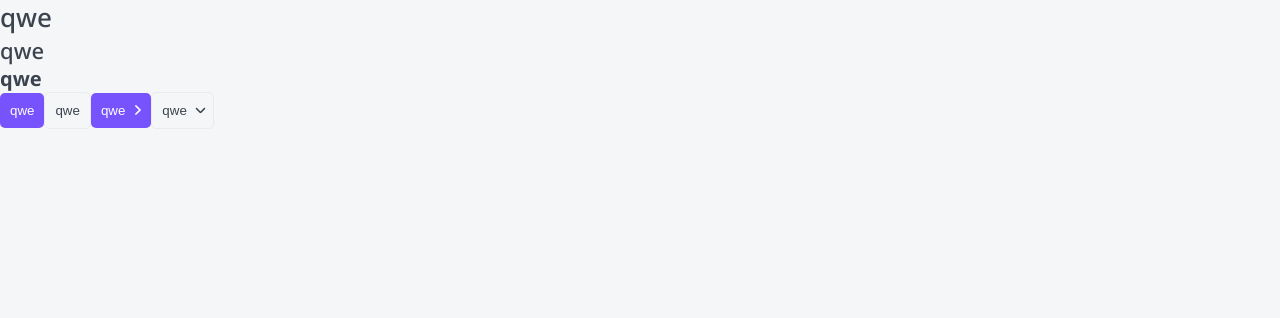
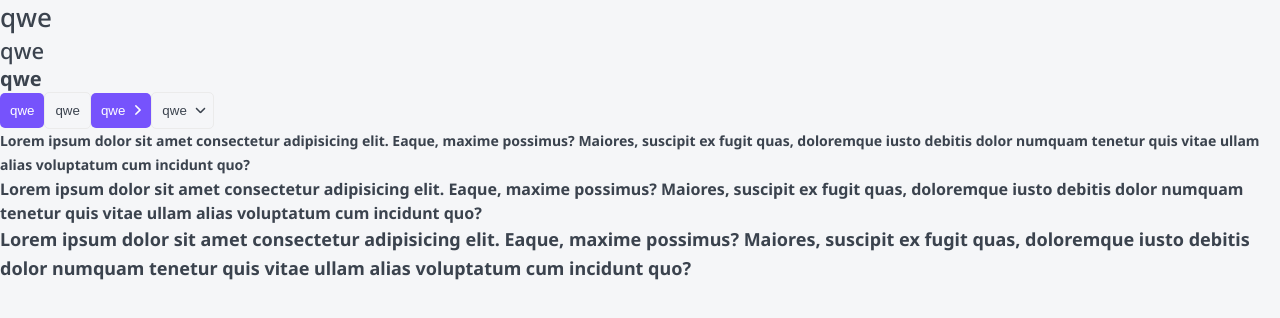
Before and after one commit to yobafett/nextjs-top-app, a Next.js app: page / in a window 1280 px wide. Shown: the top 318 px of the page. Built offline with nearby package versions, Linux system fonts and the light colour scheme.

Commit message:
Add Ptag component

```diff
--- /dev/null
+++ b/components/Ptag/Ptag.module.css
@@ -0,0 +1,18 @@
+.p {
+    margin: 0;
+}
+
+.s {
+    font-size: 14px;
+    line-height: 24px;
+}
+
+.m {
+    font-size: 16px;
+    line-height: 24px;
+}
+
+.l {
+    font-size: 18px;
+    line-height: 29px;
+}
--- /dev/null
+++ b/components/Ptag/Ptag.props.ts
@@ -0,0 +1,6 @@
+import { DetailedHTMLProps, HTMLAttributes, ReactNode } from 'react';
+
+export interface PtagProps extends DetailedHTMLProps<HTMLAttributes<HTMLParagraphElement>, HTMLParagraphElement> {
+    size?: 's' | 'm' | 'l';
+    children: ReactNode;
+}
--- /dev/null
+++ b/components/Ptag/Ptag.tsx
@@ -0,0 +1,20 @@
+
+import React from 'react'
+import { PtagProps } from './Ptag.props'
+import styles from './Ptag.module.css';
+import classNames from 'classnames';
+
+export const Ptag = ({ size, children, className, ...props }: PtagProps): JSX.Element => {
+    return (
+        <h3 {...props} className={
+            classNames(
+                className,
+                styles.p,
+                {
+                    [styles.s]: size == 's',
+                    [styles.m]: size == 'm',
+                    [styles.l]: size == 'l'
+                }
+            )}>{children}</h3>
+    )
+}
--- a/components/index.ts
+++ b/components/index.ts
@@ -1,2 +1,3 @@
 export * from './Htag/Htag';
 export * from './Button/Button';
+export * from './Ptag/Ptag';
--- a/pages/index.tsx
+++ b/pages/index.tsx
@@ -1,5 +1,5 @@
 import React from 'react';
-import { Htag, Button } from '../components';
+import { Htag, Button, Ptag } from '../components';
 
 export default function Home(): JSX.Element {
   return (
@@ -11,6 +11,21 @@ export default function Home(): JSX.Element {
       <Button appearance='ghost'>qwe</Button>
       <Button appearance='primary' arrow='right'>qwe</Button>
       <Button appearance='ghost' arrow='down'>qwe</Button>
+      <Ptag size='s'>
+        Lorem ipsum dolor sit amet consectetur adipisicing elit. Eaque, maxime possimus?
+        Maiores, suscipit ex fugit quas, doloremque iusto debitis dolor numquam tenetur
+        quis vitae ullam alias voluptatum cum incidunt quo?
+      </Ptag>
+      <Ptag size='m'>
+        Lorem ipsum dolor sit amet consectetur adipisicing elit. Eaque, maxime possimus?
+        Maiores, suscipit ex fugit quas, doloremque iusto debitis dolor numquam tenetur
+        quis vitae ullam alias voluptatum cum incidunt quo?
+      </Ptag>
+      <Ptag size='l'>
+        Lorem ipsum dolor sit amet consectetur adipisicing elit. Eaque, maxime possimus?
+        Maiores, suscipit ex fugit quas, doloremque iusto debitis dolor numquam tenetur
+        quis vitae ullam alias voluptatum cum incidunt quo?
+      </Ptag>
     </>
   );
 }
```
